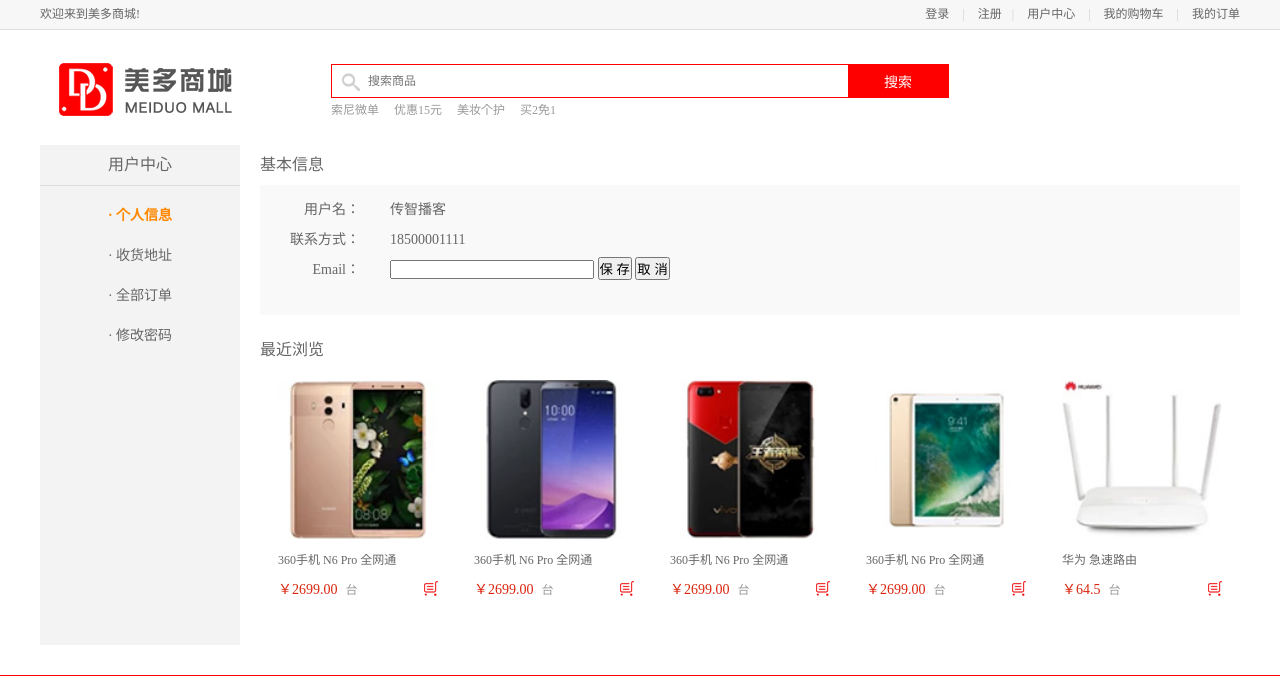
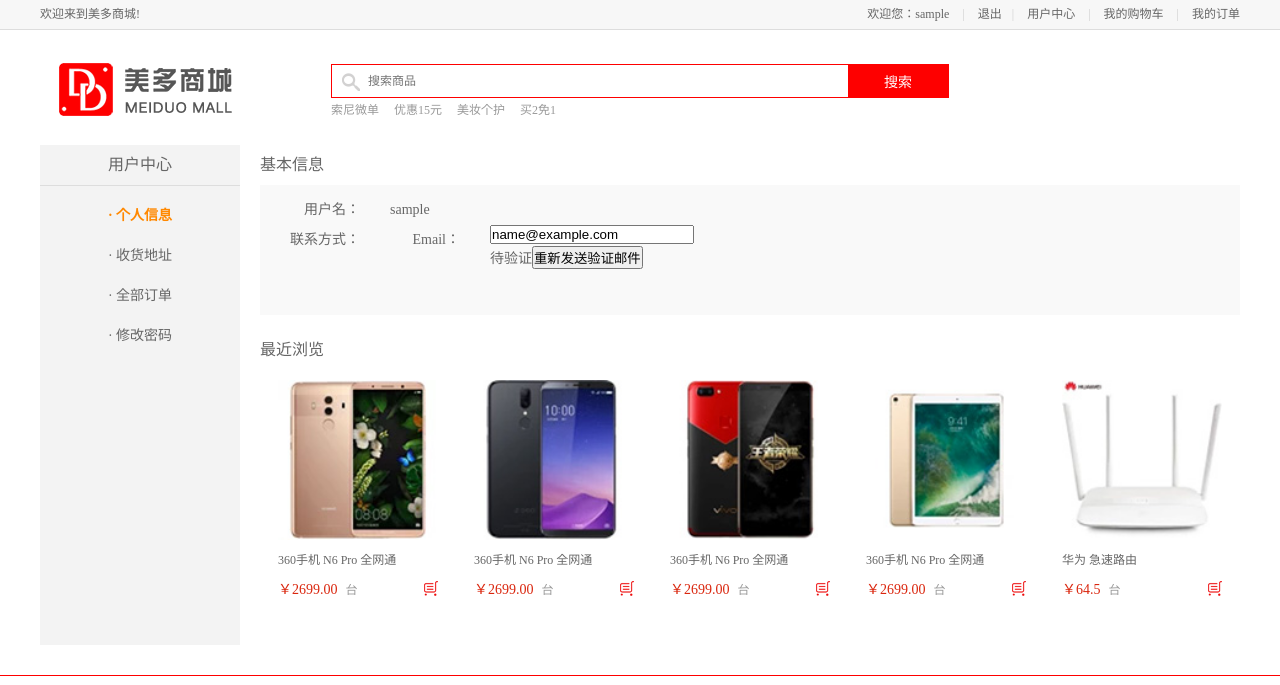
Before and after one commit to hechaoshuai666/tzc_mall, a Django app: page /user_profile/ in a window 1280 px wide. Shown: the top 685 px of the page. Run offline with Django 3.2, Linux system fonts and the light colour scheme; the visitor is signed in with stand-in values (Sample User, id 1); parts of the project's set-up code (start-up, migrations or seed data) failed here and were passed over.

Commit message:
用户中心信息渲染

```diff
--- a/tzc_mall/tzc_mall/apps/oauth/views.py
+++ b/tzc_mall/tzc_mall/apps/oauth/views.py
@@ -52,7 +52,7 @@
             return render(request,'oauth_callback.html',{'access_token_openid':signed_openid})
         else:
             # 存在时,则直接跳转到相关的页面,保存会话内容
-            state = request.GET.get('state') or '/'
+            state = request.GET.get('state')
             login(request,qq_user.user)
             response = redirect(state)
             response.set_cookie('username',qq_user.user.username,3600*24*14)
@@ -109,7 +109,7 @@
             logger.error(e)
             return render(request, 'oauth_callback.html', {'qq_login_errmsg': 'QQ登录失败'})
 
-        state = request.GET.get('state') or '/'
+        state = request.GET.get('state')
         response = redirect(state)
 
         # 登录时用户名写入到cookie，有效期15天
--- a/tzc_mall/tzc_mall/apps/users/models.py
+++ b/tzc_mall/tzc_mall/apps/users/models.py
@@ -6,6 +6,7 @@
 class User(AbstractUser):
     """自定义用户模型类"""
     mobile = models.CharField(max_length=11, unique=True, verbose_name='手机号')
+    email_active = models.BooleanField(default=False, verbose_name='邮箱验证状态')
 
     class Meta:
         db_table = 'tb_users'
--- a/tzc_mall/tzc_mall/apps/users/views.py
+++ b/tzc_mall/tzc_mall/apps/users/views.py
@@ -189,4 +189,10 @@
 
     def get(self, request):
         """提供个人信息界面"""
-        return render(request, 'user_profile.html')
+        context = {
+            'username': request.user.username,
+            'mobile': request.user.mobile,
+            'email': request.user.email,
+            'email_active': request.user.email_active
+        }
+        return render(request, 'user_profile.html',context)
--- a/tzc_mall/tzc_mall/settings/dev.py
+++ b/tzc_mall/tzc_mall/settings/dev.py
@@ -193,7 +193,7 @@
 # oauth中qq的配置信息
 QQ_CLIENT_ID = '101518219' # 随意填写 目前属于开发阶段
 QQ_CLIENT_SECRET = '418d84ebdc7241efb79536886ae95224' # 随意填写 开发阶段
-QQ_REDIRECT_URI = 'http://127.0.0.1:8000/oauth_callback'
+QQ_REDIRECT_URI = 'http://www.meiduo.site:8000/oauth_callback'
 
 # Internationalization
 # https://docs.djangoproject.com/en/1.11/topics/i18n/
--- a/tzc_mall/tzc_mall/templates/login.html
+++ b/tzc_mall/tzc_mall/templates/login.html
@@ -28,6 +28,9 @@
 							<div v-show="error_username" class="user_error">请输入正确的用户名或手机号</div>
 							<input type="password" v-model="password" @blur="check_password" name="password" class="pass_input" placeholder="请输入密码">
 							<div v-show="error_password" class="pwd_error">密码最少8位，最长20位</div>
+                            {% if account_errmsg %}
+                                <div class="pwd_error">{{ account_errmsg }}</div>
+                            {% endif %}
 							<div class="more_input clearfix">
 								<input type="checkbox" v-model="remembered" name="remembered">
 								<label>记住登录</label>
--- a/tzc_mall/tzc_mall/templates/user_profile.html
+++ b/tzc_mall/tzc_mall/templates/user_profile.html
@@ -1,4 +1,5 @@
-<!DOCTYPE html PUBLIC "-//W3C//DTD XHTML 1.0 Transitional//EN" "http://www.w3.org/TR/xhtml1/DTD/xhtml1-transitional.dtd">
+<!DOCTYPE html PUBLIC "-//W3C//DTD XHTML 1.0 Transitional//EN"
+        "http://www.w3.org/TR/xhtml1/DTD/xhtml1-transitional.dtd">
 <html xmlns="http://www.w3.org/1999/xhtml" xml:lang="en">
 <head>
     <meta http-equiv="Content-Type" content="text/html;charset=UTF-8">
@@ -60,12 +61,38 @@
                 <li><a href="user_center_pass.html">· 修改密码</a></li>
             </ul>
         </div>
-		<div class="right_content clearfix" v-cloak>
-            <div class="info_con clearfix">
+        <div class="right_content clearfix">
+            {#            <div class="info_con clearfix">#}
+            {#                <h3 class="common_title2">基本信息</h3>#}
+            {#                <ul class="user_info_list">#}
+            {#                    <li><span>用户名：</span>传智播客</li>#}
+            {#                    <li><span>联系方式：</span>18500001111</li>#}
+            {#                    <li>#}
+            {#                        <span>Email：</span>#}
+            {#                        <div v-if="set_email">#}
+            {#                            <input v-model="email" @blur="check_email" type="email" name="email" class="email">#}
+            {#                            <input @click="save_email" type="button" name="" value="保 存">#}
+            {#                            <input @click="cancel_email" type="reset" name="" value="取 消">#}
+            {#                            <div v-show="error_email" class="error_email_tip">邮箱格式错误</div>#}
+            {#                        </div>#}
+            {#                        <div v-else>#}
+            {#                            <input v-model="email" type="email" name="email" class="email" readonly>#}
+            {#                            <div v-if="email_active">#}
+            {#                                已验证#}
+            {#                            </div>#}
+            {#                            <div v-else>#}
+            {#                                待验证<input @click="save_email" :disabled="send_email_btn_disabled" type="button"#}
+            {#                                          :value="send_email_tip">#}
+            {#                            </div>#}
+            {#                        </div>#}
+            {#                    </li>#}
+            {#                </ul>#}
+            {#            </div>#}
+            <div class="info_con clearfix" v-cloak>
                 <h3 class="common_title2">基本信息</h3>
                 <ul class="user_info_list">
-                    <li><span>用户名：</span>传智播客</li>
-                    <li><span>联系方式：</span>18500001111</li>
+                    <li><span>用户名：</span>[[ username ]]</li>
+                    <li><span>联系方式：</span>[[ mobile ]]</li>
                     <li>
                         <span>Email：</span>
                         <div v-if="set_email">
@@ -80,7 +107,8 @@
                                 已验证
                             </div>
                             <div v-else>
-                                待验证<input @click="save_email" :disabled="send_email_btn_disabled" type="button" :value="send_email_tip">
+                                待验证<input @click="save_email" :disabled="send_email_btn_disabled" type="button"
+                                          :value="send_email_tip">
                             </div>
                         </div>
                     </li>
@@ -149,14 +177,14 @@
             <a href="#">友情链接</a>
         </div>
         <p>CopyRight © 2016 北京美多商业股份有限公司 All Rights Reserved</p>
-		<p>电话：010-****888    京ICP备*******8号</p>
+        <p>电话：010-****888 京ICP备*******8号</p>
     </div>
 </div>
 <script type="text/javascript">
-        let username = "";
-        let mobile = "";
-        let email = "";
-        let email_active = "";
+    let username = "{{ username }}";
+    let mobile = "{{ mobile }}";
+    let email = "{{ email }}";
+    let email_active = "{{ email_active }}";
 </script>
 <script type="text/javascript" src="{{ static('js/common.js') }}"></script>
 <script type="text/javascript" src="{{ static('js/user_profile.js') }}"></script>
```
Also changed, not shown: tzc_mall/tzc_mall/apps/users/migrations/0002_user_email_active.py (added). Lines whose indentation alone changed are shown as unchanged.
